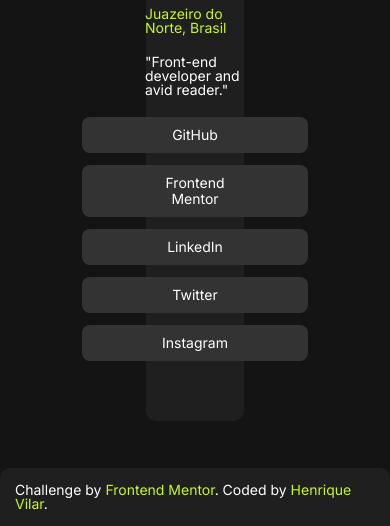
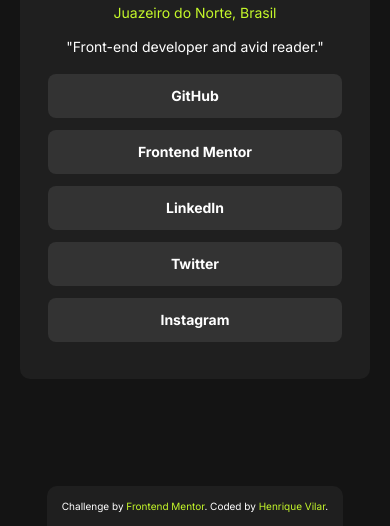
Before and after one commit to henrivilar/Frontend-Mentor, a plain HTML site: page social-links-profile-main/index.html in a window 390 px wide. Shown: the part 318-844 px from the top of the page. Drawn offline with Linux system fonts and the light colour scheme.

Commit message:
Mobile version

```diff
--- a/social-links-profile-main/css/style.css
+++ b/social-links-profile-main/css/style.css
@@ -14,8 +14,8 @@
 }
 
 .container {
-    height: 75%;
-    width: 25%;
+    height: 550px;
+    width: 350px;
     display: flex;
     justify-content: center;
     align-items: center;
@@ -58,20 +58,25 @@
 }
 
 .links ul li {
+    display: flex;
+    flex-direction: column;
+}
+
+.links ul li a {
     background-color: hsl(0, 0%, 20%);
-    padding: 10px 80px;
+    text-decoration: none;
+    font-weight: 700;
+    padding: 15px 90px;
     margin-bottom: 12px;
     border-radius: 8px;
     cursor: pointer;
     transition: .2s;
 }
 
-.links ul li:hover {
+.links ul li a:hover {
     background-color: hsl(75, 94%, 57%);
-}
-
-.links ul li a {
-    text-decoration: none;
+    color: hsl(0, 0%, 8%);
+    font-weight: 700;
 }
 
 footer {
@@ -90,3 +95,9 @@
 .attribution a:hover {
     text-decoration: underline;
 }
+
+@media (width <= 400px) {
+    .attribution, .attribution a {
+        font-size: 10px;
+    }
+}
--- a/social-links-profile-main/index.html
+++ b/social-links-profile-main/index.html
@@ -27,11 +27,13 @@
 
     <section class="links">
       <ul>
-        <li><a href="https://github.com/henrivilar" target="_blank">GitHub</a></li>
-        <li><a href="https://www.frontendmentor.io/profile/henrivilar" target="_blank">Frontend Mentor</a></li>
-        <li><a href="https://www.linkedin.com/feed/" target="_blank">LinkedIn</a></li>
-        <li><a href="https://x.com/HenriVlar" target="_blank">Twitter</a></li>
-        <li><a href="https://www.instagram.com/henrivilar/" target="_blank">Instagram</a></li>
+        <li>
+          <a href="https://github.com/henrivilar" target="_blank">GitHub</a>
+          <a href="https://www.frontendmentor.io/profile/henrivilar" target="_blank">Frontend Mentor</a>
+          <a href="https://www.linkedin.com/feed/" target="_blank">LinkedIn</a>
+          <a href="https://x.com/HenriVlar" target="_blank">Twitter</a>
+          <a href="https://www.instagram.com/henrivilar/" target="_blank">Instagram</a>
+        </li>
       </ul>
     </section>
   </main>
```
